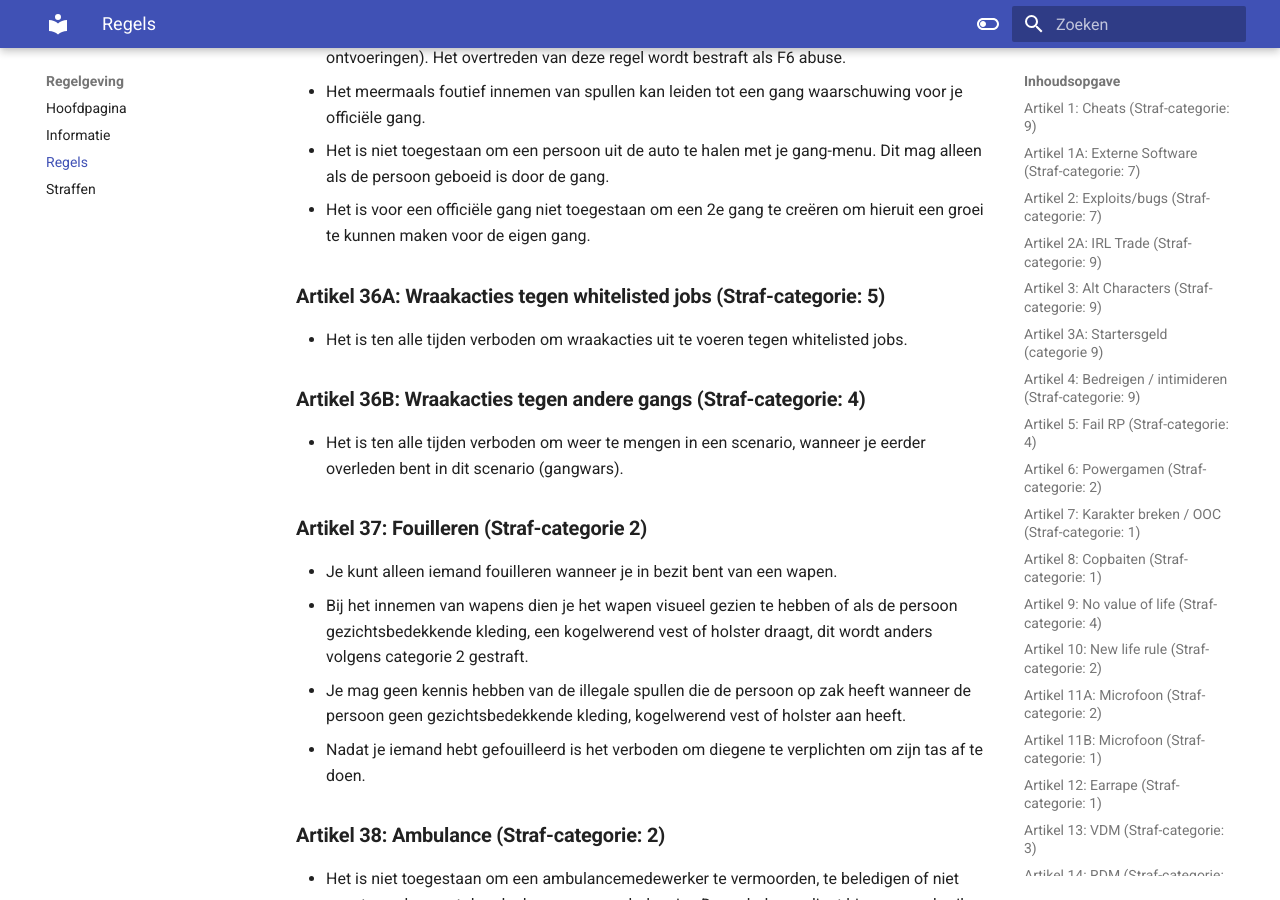
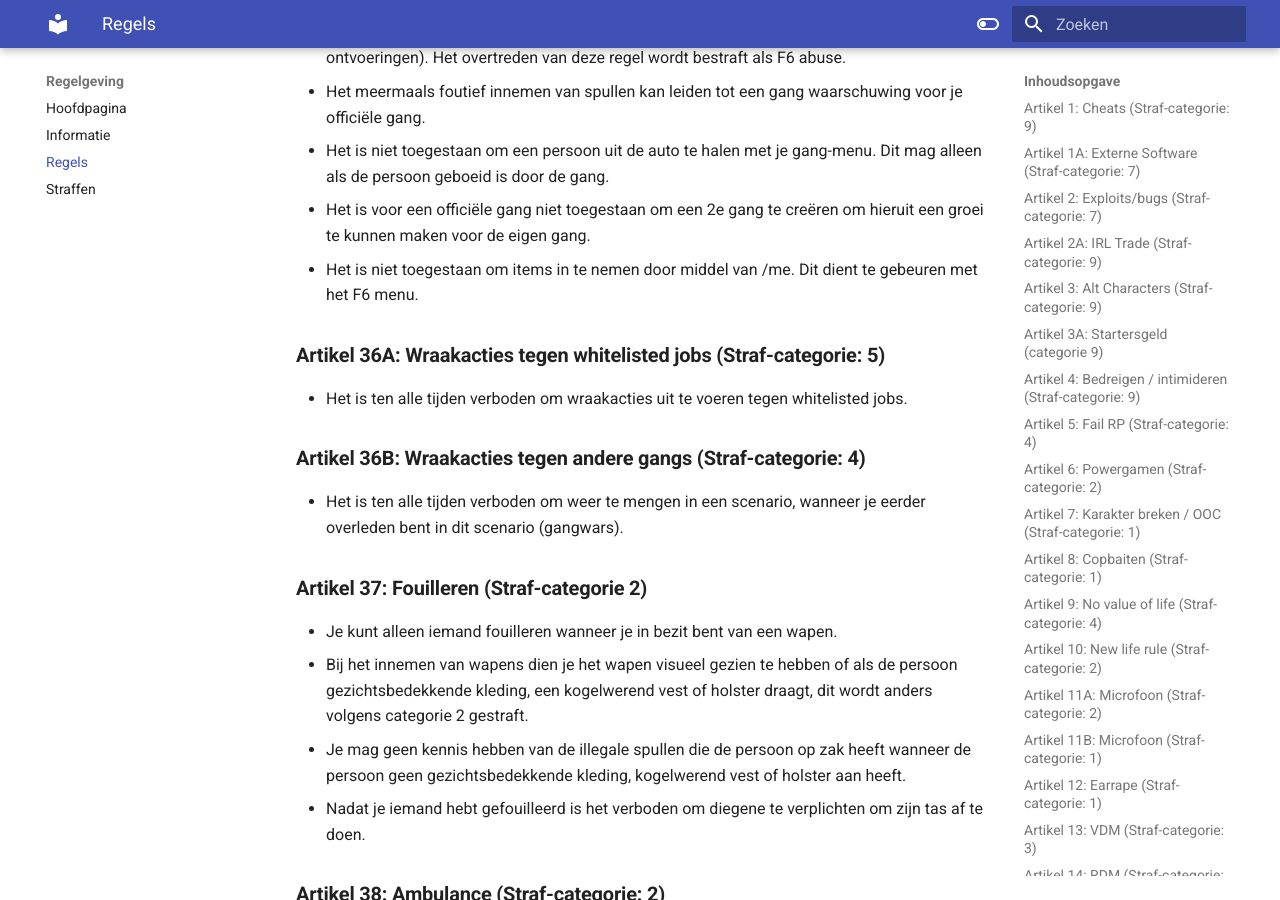
Before and after one commit to ZuiderVeenRP/apv, an MkDocs documentation site: the page built from docs/algemeen.md, in a window 1280 px wide and 900 px high, scrolled down 15468 px. Built offline with MkDocs 1.6.1 and Material for MkDocs 9.7.7, drawn with Linux system fonts in a browser that asks for light colours; comment, search, counter and statistics services are not loaded.

Commit message:
Update algemeen.md

```diff
--- a/docs/algemeen.md
+++ b/docs/algemeen.md
@@ -341,6 +341,7 @@
 - Het meermaals foutief innemen van spullen kan leiden tot een gang waarschuwing voor je officiële gang.
 - Het is niet toegestaan om een persoon uit de auto te halen met je gang-menu. Dit mag alleen als de persoon geboeid is door de gang.
 - Het is voor een officiële gang niet toegestaan om een 2e gang te creëren om hieruit een groei te kunnen maken voor de eigen gang.
+- Het is niet toegestaan om items in te nemen door middel van /me. Dit dient te gebeuren met het F6 menu.
 
 ### **Artikel 36A: Wraakacties tegen whitelisted jobs (Straf-categorie: 5)**
 - Het is ten alle tijden verboden om wraakacties uit te voeren tegen whitelisted jobs.
```
